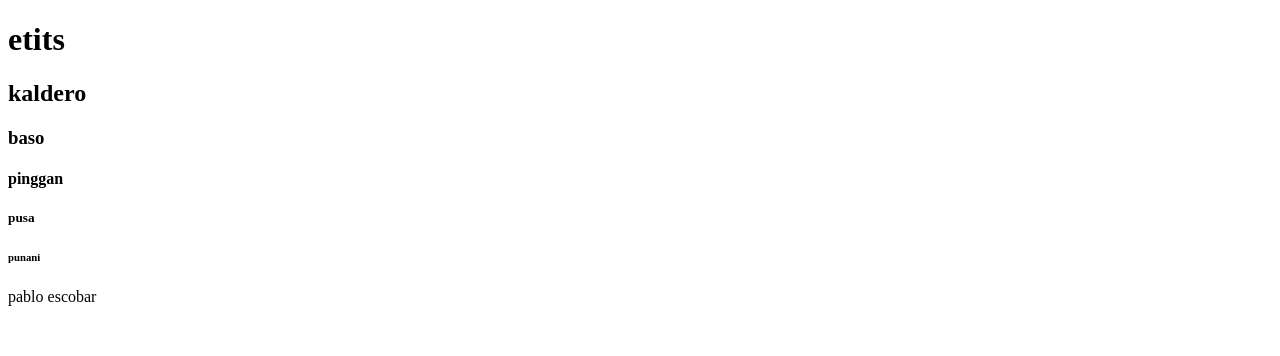
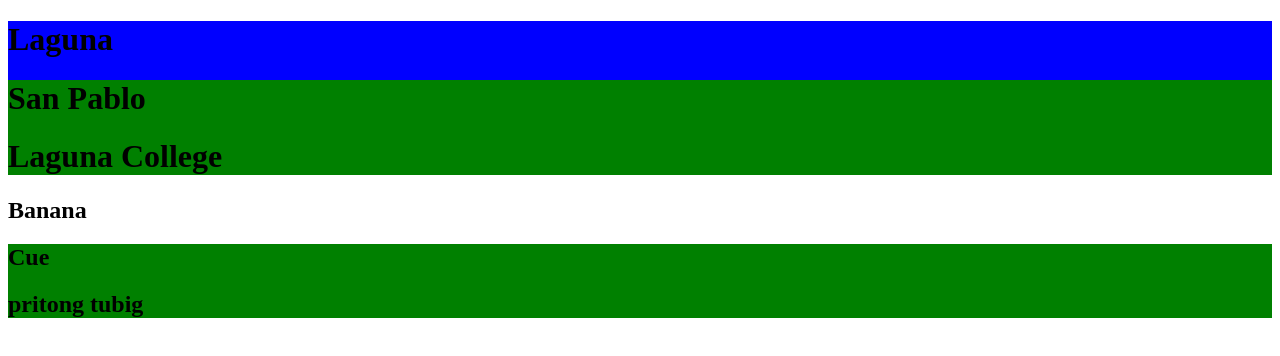
Before and after one commit to kiercantmiss/basic-sample, a plain HTML site: page index.html in a window 1280 px wide. Drawn offline with Linux system fonts and the light colour scheme.

Commit message:
second commit

```diff
--- a/index.html
+++ b/index.html
@@ -4,14 +4,27 @@
     <meta charset="UTF-8">
     <meta name="viewport" content="width=device-width, initial-scale=1.0">
     <title>Document</title>
+    <link rel="stylesheet" href="style.css"/>
 </head>
 <body>
-    <h1>etits</h1>
-    <h2>kaldero</h2>
-    <h3>baso</h3>
-    <h4>pinggan</h4>
-    <h5>pusa</h5>
-    <h6>punani</h6>
-    <p>pablo escobar</p>
+<header class="header">
+    <h1>Laguna</h1>
+    <div class="container">
+        <h1>San Pablo</h1>
+        <div class="header__wrapper">
+          <h1>Laguna College</h1>
+        </div>
+    </div>
+</header>
+
+<section class="banner">
+    <h1>Banana</h1>
+    <div class="container">
+        <h1>Cue</h1>
+        <div class="banner__wrapper">
+            <h1>pritong tubig</h1>
+        </div>
+    </div>
+</section>
 </body>
 </html>
--- a/style.css
+++ b/style.css
@@ -0,0 +1,9 @@
+.header{
+    background: blue;
+}
+.container{
+    background: green;
+}
+.banner.container{
+    background: orange;
+}
```
